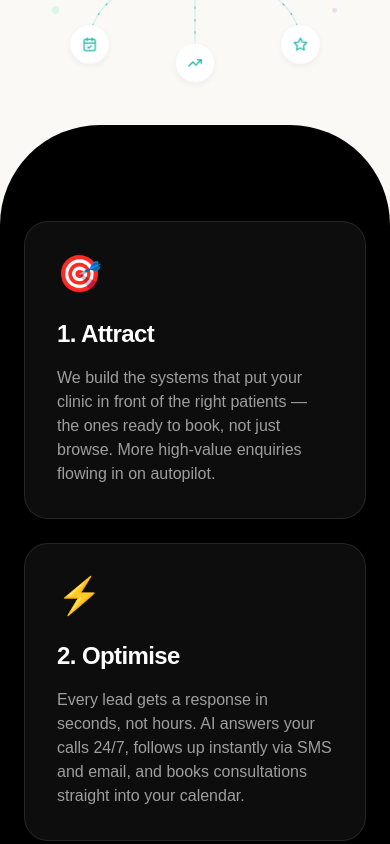
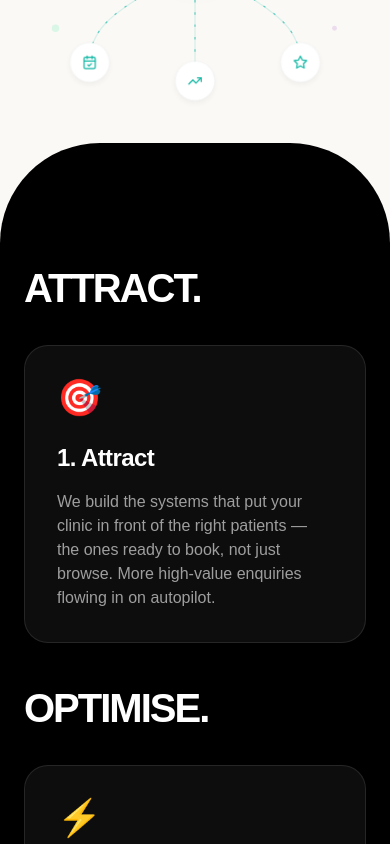
Before and after one commit to Dannydropz/optimisr, a Next.js app: page / in a window 390 px wide. Shown: the part 940-1784 px from the top of the page. Built offline with nearby package versions, Linux system fonts and the light colour scheme; a web font is replaced by a local one.

Commit message:
fix: hero label style and intro section headers

```diff
--- a/components/Hero.tsx
+++ b/components/Hero.tsx
@@ -207,7 +207,7 @@ const Hero: React.FC = () => {
                 {/* Left column — copy */}
                 <div className="flex flex-col items-start text-left pr-8 lg:pr-12 z-10">
 
-                    <div className="mb-5 inline-block text-[13px] font-bold tracking-[0.2em] text-optimisr-black/50 uppercase">
+                    <div className="mb-5 inline-block rounded-full px-4 py-1.5 text-sm font-bold tracking-widest text-optimisr-black uppercase border-2 border-optimisr-black/10 bg-white/50">
                         Optimisr™ Aesthetics System
                     </div>
 
@@ -260,7 +260,7 @@ const Hero: React.FC = () => {
             {/* ── MOBILE: stacked layout ── */}
             <div className="md:hidden flex flex-col items-center text-center px-6 pt-36 pb-16">
 
-                <div className="mb-4 inline-block text-[12px] font-bold tracking-[0.2em] text-optimisr-black/50 uppercase">
+                <div className="mb-4 inline-block rounded-full px-4 py-1.5 text-sm font-bold tracking-widest text-optimisr-black uppercase border-2 border-optimisr-black/10 bg-white/50">
                     Optimisr™ Aesthetics System
                 </div>
 
--- a/components/IntroSection.tsx
+++ b/components/IntroSection.tsx
@@ -5,16 +5,19 @@ import { motion } from "framer-motion";
 
 const items = [
     {
+        label: "ATTRACT.",
         icon: "🎯",
         title: "1. Attract",
         text: "We build the systems that put your clinic in front of the right patients — the ones ready to book, not just browse. More high-value enquiries flowing in on autopilot.",
     },
     {
+        label: "OPTIMISE.",
         icon: "⚡",
         title: "2. Optimise",
         text: "Every lead gets a response in seconds, not hours. AI answers your calls 24/7, follows up instantly via SMS and email, and books consultations straight into your calendar.",
     },
     {
+        label: "WIN.",
         icon: "🏆",
         title: "3. Win",
         text: "More consultations booked. Higher show rates. Automated review requests after every treatment. A system that compounds — the longer it runs, the stronger your clinic grows.",
@@ -28,18 +31,28 @@ const IntroSection: React.FC = () => {
             whileInView={{ y: 0, borderRadius: "100px 100px 0 0" }}
             viewport={{ once: false, amount: 0.1 }}
             transition={{ duration: 1.2, ease: [0.16, 1, 0.3, 1] }}
-            className="section-stack bg-optimisr-black text-white pt-24 md:pt-32 pb-24 md:pb-40 px-6 md:px-12 xl:px-20 -mt-[100px] overflow-clip"
+            className="section-stack bg-optimisr-black text-white pt-32 md:pt-48 pb-32 md:pb-64 px-6 md:px-12 xl:px-20 -mt-[100px] overflow-clip"
         >
-            <div className="w-full max-w-7xl mx-auto">
-                <div className="grid grid-cols-1 md:grid-cols-3 gap-6">
+            <div className="w-full">
+                <div className="grid grid-cols-1 md:grid-cols-3 gap-12 lg:gap-20">
                     {items.map((item, i) => (
+                        <div key={item.label} className="flex flex-col">
+                            <motion.h2
+                                initial={{ opacity: 0, y: 60 }}
+                                whileInView={{ opacity: 1, y: 0 }}
+                                viewport={{ once: true, amount: 0.1, margin: "-60px" }}
+                                transition={{ duration: 0.9, delay: i * 0.15, ease: [0.16, 1, 0.3, 1] }}
+                                className="text-[clamp(2.5rem,10vw,6.5rem)] font-black font-condensed uppercase leading-[0.85] mb-10 tracking-tighter"
+                            >
+                                {item.label}
+                            </motion.h2>
+
                             <motion.div
-                            key={item.title}
                                 initial={{ opacity: 0, y: 40 }}
                                 whileInView={{ opacity: 1, y: 0 }}
                                 viewport={{ once: true, amount: 0.1 }}
-                            transition={{ duration: 0.8, delay: i * 0.15, ease: [0.16, 1, 0.3, 1] }}
-                            className="flex flex-col bg-white/5 border border-white/10 rounded-3xl p-8 hover:bg-white/10 transition-colors duration-300"
+                                transition={{ duration: 0.8, delay: i * 0.15 + 0.2, ease: [0.16, 1, 0.3, 1] }}
+                                className="flex flex-col bg-white/5 border border-white/10 rounded-3xl p-8 hover:bg-white/10 transition-colors duration-300 h-full"
                             >
                                 <div className="text-4xl mb-6">{item.icon}</div>
                                 <h3 className="text-2xl font-bold mb-4 tracking-tight">
@@ -49,6 +62,7 @@ const IntroSection: React.FC = () => {
                                     {item.text}
                                 </p>
                             </motion.div>
+                        </div>
                     ))}
                 </div>
             </div>
```
Lines whose indentation alone changed are shown as unchanged.
